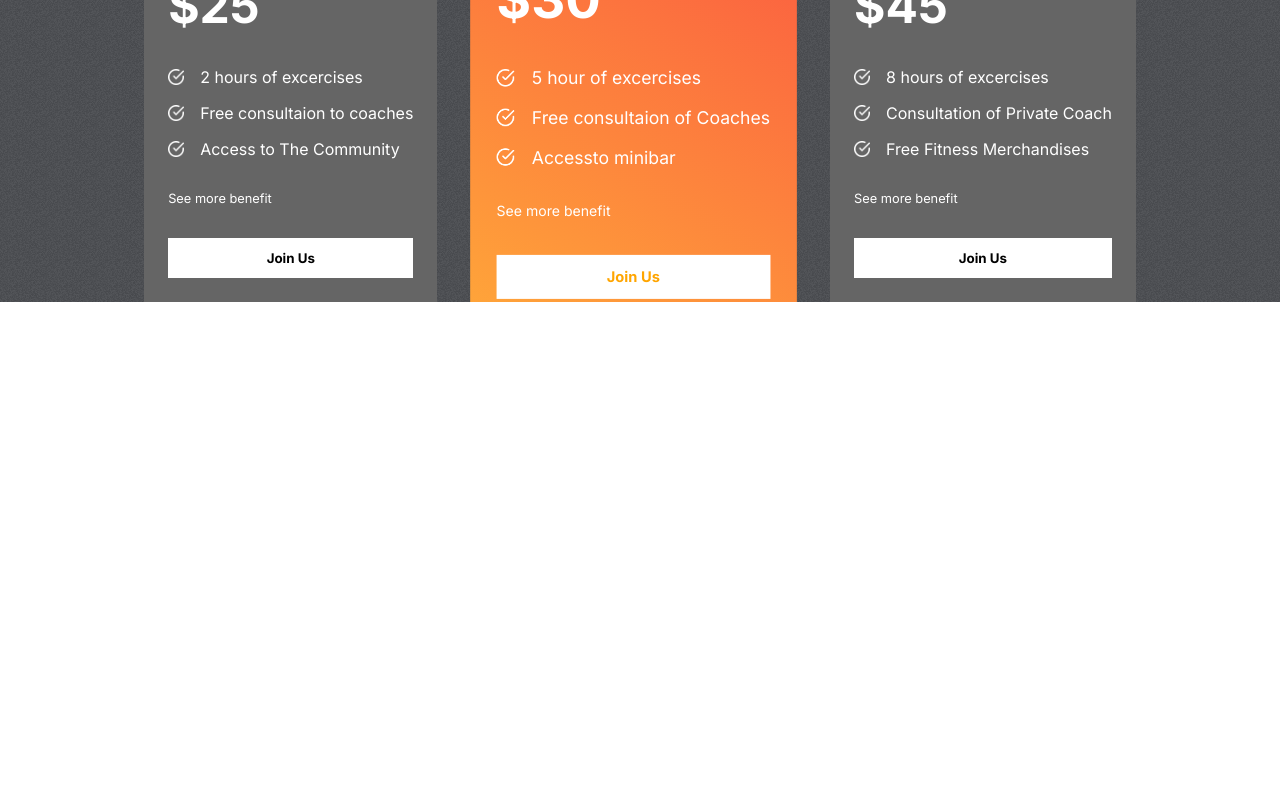
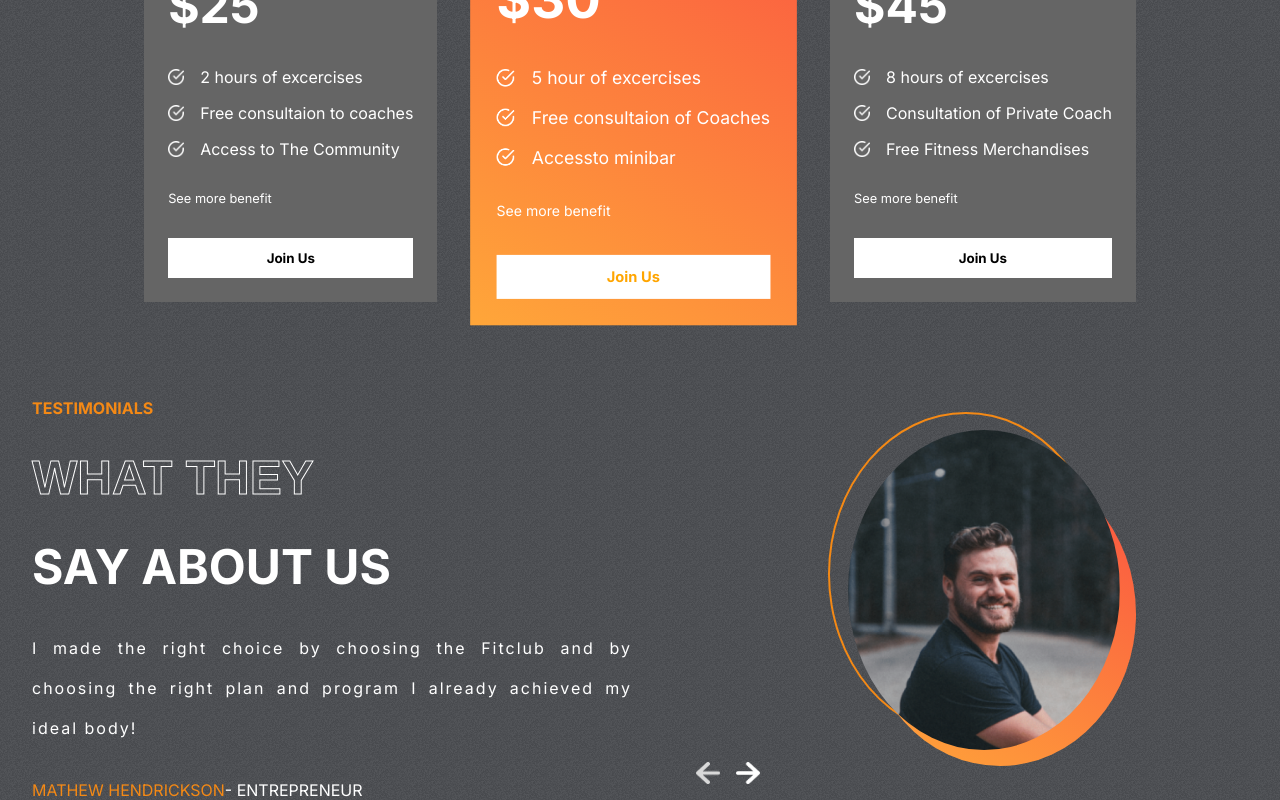
Before and after one commit to ademibowale/Fitness_Club, a React (Create React App) app in the folder fitness-app/: page / in a window 1280 px wide. Shown: the part 2175-2975 px from the top of the page. Before the commit the page ends 2477 px from the top, so only its background shows below. Built offline with nearby package versions, Linux system fonts and the light colour scheme.

Commit message:
Create and styles the testimonials page styles the images with grid styling

```diff
--- a/fitness-app/src/App.js
+++ b/fitness-app/src/App.js
@@ -3,6 +3,7 @@
 import Programs from './components/Program/Programs';
 import Reasons from './components/Reasons/Reasons';
 import Plans from './components/Plans/Plans';
+import Testimonials from './components/Testimonials/Testimonials';
 
 function App() {
   return (
@@ -11,6 +12,7 @@
         <Programs/>
         <Reasons/>
         <Plans/>
+        <Testimonials/>
 
     </div>
   );
--- /dev/null
+++ b/fitness-app/src/components/Testimonials/Testimonials.css
@@ -0,0 +1,84 @@
+.Testimonials{
+    display: flex;
+    gap: 1rem;
+    padding: 0 2rem;
+
+}
+
+.left-t{
+    display: flex;
+    flex: 1 1;
+    flex-direction: column;
+    gap: 2rem;
+    text-transform: uppercase;
+    color: white;
+}
+
+.left-t>:nth-child(1){
+color: var(--orange);
+font-weight: bold;
+
+}
+
+.left-t>:nth-child(2),
+.left-t>:nth-child(3){
+font-weight: bold;
+font-size: 3rem;
+}
+
+.left-t>:nth-child(4){
+    text-transform: none;
+    text-align: justify;
+    letter-spacing: 2px;
+    line-height: 40px;
+}
+
+.right-t{
+    flex: 1 ;
+    position: relative;
+
+}
+
+.right-t>img{
+   position: absolute;
+   width: 17rem;
+   height: 20rem;
+   object-fit: cover;
+    border-radius: 50%;
+    right: 8rem;
+    top: 2rem;
+}
+
+.right-t>:nth-child(1){
+    position: absolute;
+    width: 17rem;
+    height: 20rem;
+    border: 2px solid var(--orange);
+    background-color:transparent ;
+    right: 9rem;
+    top: 0.9rem;
+    border-radius: 50%;
+}
+
+.right-t>:nth-child(2){
+    position: absolute;
+    width: 17rem;
+    height: 19rem;
+    top: 4rem;
+    right: 7rem;
+    background: var(--planCard);
+    border-radius: 50%;
+}
+
+.Arrows{
+    display: flex;
+    gap: 1rem;
+    position: absolute;
+    bottom: 1rem;
+    left: 3rem;
+    }
+
+.Arrows>img{
+    width: 1.5rem;
+    cursor: pointer;
+}
--- /dev/null
+++ b/fitness-app/src/components/Testimonials/Testimonials.jsx
@@ -0,0 +1,39 @@
+import React from 'react'
+import "./Testimonials.css";
+import {testimonialsData} from "../../data/testimonialsData";
+import {useState} from 'react';
+import leftArrow from "../../assets/leftArrow.png";
+import rightArrow from "../../assets/rightArrow.png";
+
+
+const Testimonials = () => {
+const[selected , setselected] = useState(0);
+const tLenght= testimonialsData.length;
+  return (
+    <div className='Testimonials'>
+      <div className='left-t'>
+      <span>Testimonials</span>
+      <span className='stroke-text'>What they</span>
+      <span>say about us</span>
+      <span>{testimonialsData[selected].review}</span>
+
+      <span>
+      <span style={{color:'var(--orange)'}}>{testimonialsData[selected].name}</span>{""}
+      - {testimonialsData[selected].status}
+      </span>
+      {/* <span></span> */}
+      </div>
+      <div className='right-t'>
+        <div className=''></div>
+        <div></div>
+        <img src={testimonialsData[selected].image} alt='testimonials'/>
+      <div className='Arrows'>
+        <img src={leftArrow} alt=''/>
+        <img src={rightArrow} alt=''/>
+      </div>
+      </div>
+    </div>
+  )
+}
+
+export default Testimonials
```
Also changed, not shown: fitness-app/src/assets/t-image3.jpg (added).
